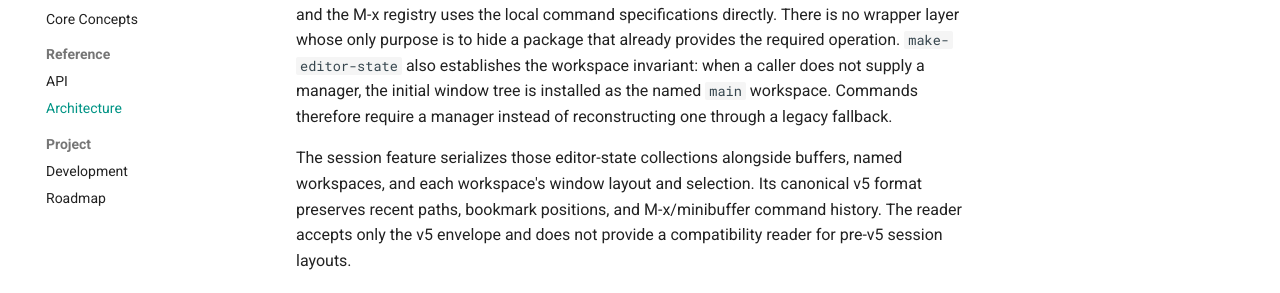
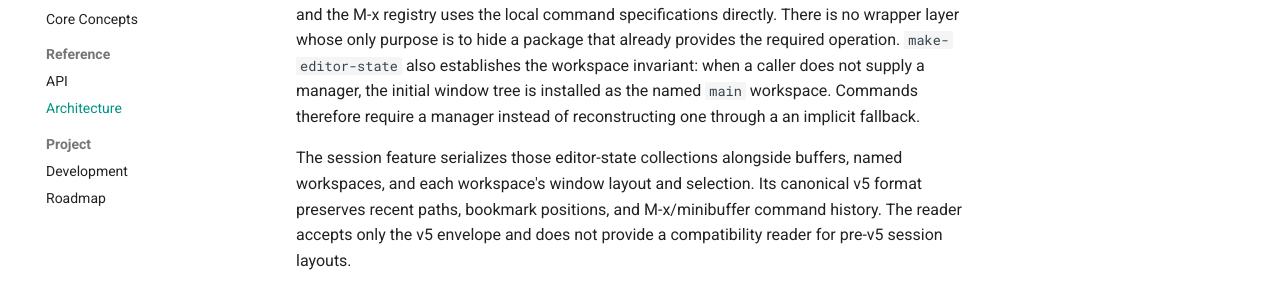
Before and after one commit to nerima-lisp/loom, an MkDocs documentation site: the page built from docs/src/reference/architecture.md, in a window 1280 px wide and 900 px high, scrolled down 1715 px. Shown: the part 179-472 px from the top of the window. Built offline with MkDocs 1.6.1 and Material for MkDocs 9.7.7, drawn with Linux system fonts in a browser that asks for light colours; comment, search, counter and statistics services are not loaded.

Commit message:
Clarify manager fallback architecture

```diff
--- a/docs/src/reference/architecture.md
+++ b/docs/src/reference/architecture.md
@@ -88,7 +88,7 @@ hide a package that already provides the required operation. `make-editor-state`
 also establishes the workspace invariant: when a caller does not supply a
 manager, the initial window tree is installed as the named `main` workspace.
 Commands therefore require a manager instead of reconstructing one through a
-legacy fallback.
+an implicit fallback.
 
 The session feature serializes those editor-state collections alongside
 buffers, named workspaces, and each workspace's window layout and selection.
```
